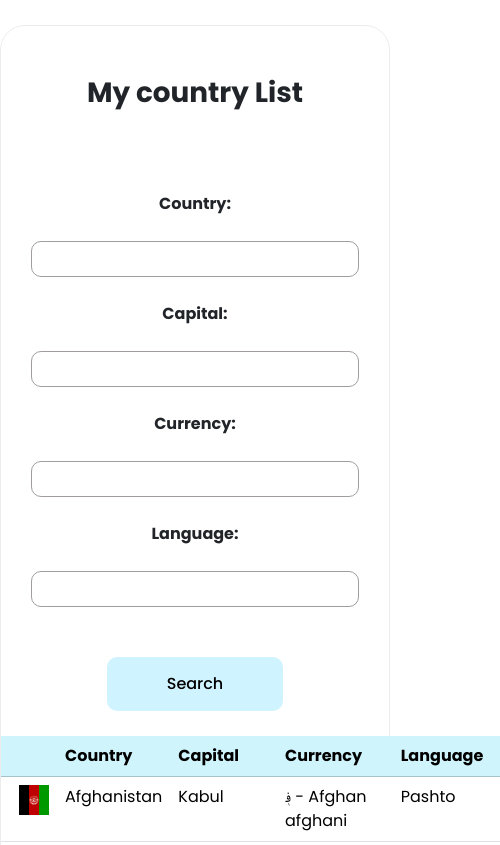
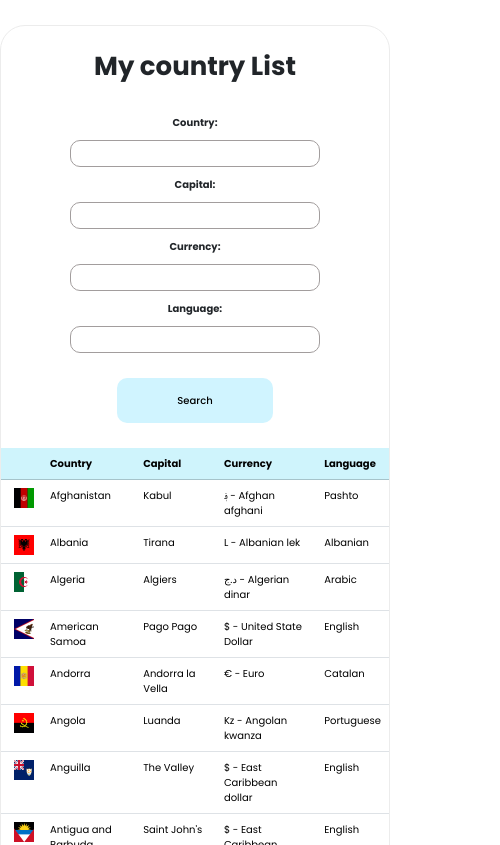
Before and after one commit to jevrika/MD9, a website built with webpack: page src/index.html in a window 390 px wide. Shown: the top 845 px of the page, 500 px wide, since content can reach past the window. Built offline with nearby package versions, Linux system fonts and the light colour scheme; data requests are answered from the project's data file; files whose address does not match are found by name.

Commit message:
Added comments, fix some issues like when click to sort, row limit does not work correctly

```diff
--- a/src/scripts.ts
+++ b/src/scripts.ts
@@ -6,15 +6,17 @@ const capitalName = document.querySelector<HTMLInputElement>('input[name=capital
 const currencyName = document.querySelector<HTMLInputElement>('input[name=currency-name]');
 const languageName = document.querySelector<HTMLInputElement>('input[name=language-name]');
 
-const tBody = document.querySelector<HTMLElement>('tbody');
+const tBody = document.querySelector<HTMLTableSectionElement>('tbody');
 
+// Pogas
 const loadMoreButton = document.querySelector<HTMLButtonElement>('.load-more__button');
 const searchButton = document.querySelector<HTMLButtonElement>('.search__button');
-const sortButton = document.querySelectorAll<HTMLElement>('.table-head');
+const sortButton = document.querySelectorAll<HTMLTableColElement>('.table-head');
 
+// Lai sakotnēji rādītu 20 ierakstus
 let limit = 20;
-let sortedData;
-let currentSortOrder = 'desc';
+// Ieliek mainīgajā tagadējo secību
+let currentSortOrder = 'asc';
 
 class Country {
   name: string;
@@ -30,20 +32,22 @@ class Country {
     name: string;
   };
 
-  data: Country[];
-
+  // Dabū datus no db un uzzimē tos
   getTable() {
     axios.get<Country[]>(`http://localhost:3004/countries?_start=0&_limit=${limit}`).then((response) => {
-      this.data = response.data;
-      this.draw(this.data, tBody);
+      const responseData = response.data;
+      this.drawTable(responseData, tBody);
     });
     return this;
   }
 
-  draw(data: Country[], targetBody: HTMLElement) {
+  // Uzzimē tabulu
+  drawTable(data: Country[], targetBody: HTMLElement) {
     tBody.innerHTML = '';
     data.forEach((element) => {
-      const { name, capital, currency, language, code } = element;
+      const {
+        name, capital, currency, language, code,
+      } = element;
       const row = document.createElement('tr');
 
       const nameCell = document.createElement('td');
@@ -69,13 +73,14 @@ class Country {
 
       targetBody.appendChild(row);
     });
-    limit += 20;
   }
 
+  // Ielāde vēl valstis
   loadMoreCountries() {
     this.getTable();
   }
 
+  // Izdzēš visas rindas
   deleteAllRows() {
     const rows = document.querySelectorAll('tr');
     rows.forEach((row) => {
@@ -85,6 +90,7 @@ class Country {
     });
   }
 
+  // Meklē pēc search ievadītiem datiem, izdzēš rindas un uzzimē no jauna tabulu
   search() {
     const countryNameInput = countryName.value;
     const capitalNameInput = capitalName.value;
@@ -95,31 +101,31 @@ class Country {
       .get<Country[]>(`http://localhost:3004/countries?name_like=${countryNameInput}&capital_like=${capitalNameInput}&currency.name_like=${currencyNameInput}&language.name_like=${languageNameInput}`)
       .then((response) => {
         const result = response.data;
-        this.draw(result, tBody);
+        this.drawTable(result, tBody);
       });
   }
 
+  // Sortē tabulas datus un uzzimē tabulu tādā secībā kā ir izvēlēts
   sortData(sortBy: string) {
-    currentSortOrder = currentSortOrder === 'desc' ? 'asc' : 'desc';
-    axios.get(`http://localhost:3004/countries?_sort=${sortBy}&_order=${currentSortOrder}&_start=0&_limit=${limit - 20}`).then((response) => {
-      sortedData = response.data;
+    // Pārbauda vai tagadējā sortēšanas kārtība ir asc, ja ne, tad liek desc
+    currentSortOrder = currentSortOrder === 'asc' ? 'desc' : 'asc';
+    axios.get(`http://localhost:3004/countries?_sort=${sortBy}&_order=${currentSortOrder}&_start=0&_limit=${limit}`).then((response) => {
+      const sortedData = response.data;
 
-      this.deleteAllRows();
-
-      this.draw(sortedData, tBody);
+      this.drawTable(sortedData, tBody);
     });
   }
 }
 
 const country = new Country().getTable();
+loadMoreButton.addEventListener('click', () => {
+  limit += 20;
 
-loadMoreButton.addEventListener('click', () => {
   country.loadMoreCountries();
 });
 searchButton.addEventListener('click', () => {
   country.search();
 });
-
 sortButton[1].addEventListener('click', () => country.sortData('name'));
 sortButton[2].addEventListener('click', () => country.sortData('capital'));
 sortButton[3].addEventListener('click', () => country.sortData('currency.name'));
--- a/src/styles.scss
+++ b/src/styles.scss
@@ -44,7 +44,6 @@ body {
   &:hover {
   border: 1px solid #d0f4ff;
   }
-
 }
 
 .button__row{
@@ -62,14 +61,14 @@ body {
   opacity: 1;
   transition: opacity 0.25;
   font-weight:500;
+  white-space: nowrap;
 
   &:hover {
     opacity: 0.7;
     border: 1px solid #b5ecfc;
+  }
+}
 
-  }
-
-}
 td,tr {
   text-align: start;
 }
@@ -78,24 +77,53 @@ th {
   cursor: pointer;
 }
 
+.flag-image{
+  width: 40px;
+  padding-left: 10px;
+}
+
 @media only screen and (max-width: 600px) {
   .search-inputs__row {
     display: flex;
     flex-direction: column;
-    gap:25px;
+    font-size: 10px;
+    gap:10px;
   }
 
   .input__wrapper{
     display: flex;
-    gap:25px;
+    gap:10px;
     justify-content: center;
     align-items: center;
     text-align: center;
+    font-size: 10px;
   }
 
+  .input__field {
+    width:100%;
+    max-width:250px;
+  }
+
+  .button{
+    font-size: 10px;
+  }
+
+  .heading {
+    font-size: 26px;
+  }
+
+  .heading__row{
+    padding:25px;
+  }
+
+  .search-inputs__row{
+    padding:0
+  }
+  .table{
+    font-size: 10px;
+  }
+  .flag-image{
+    width: 25px;
+    padding-left: 5px;
+  }
  }
-
-.flag-image{
-  width: 40px;
-  padding-left: 10px;
-}
```
Also changed, not shown: src/assets/images/cat.jpeg (deleted), src/assets/images/sort-down.png (added), src/assets/images/sort-up.png (added).
